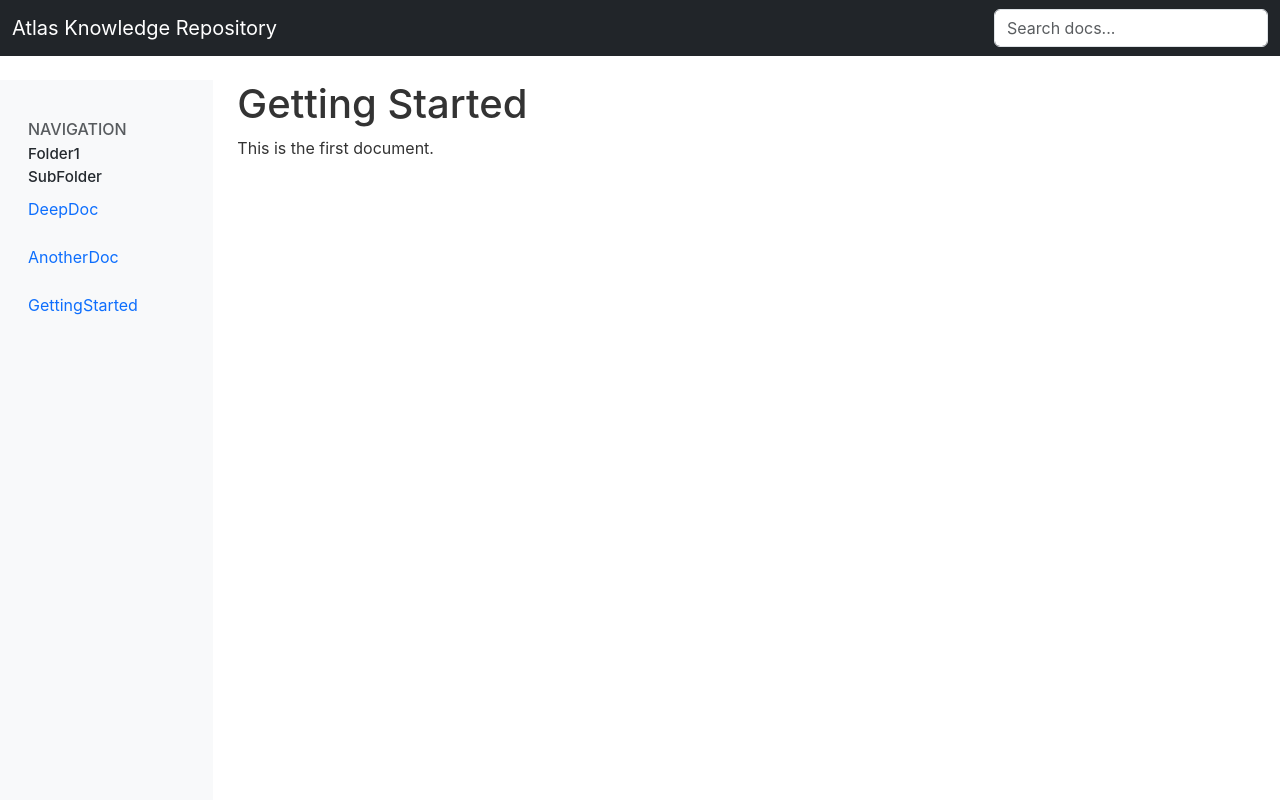
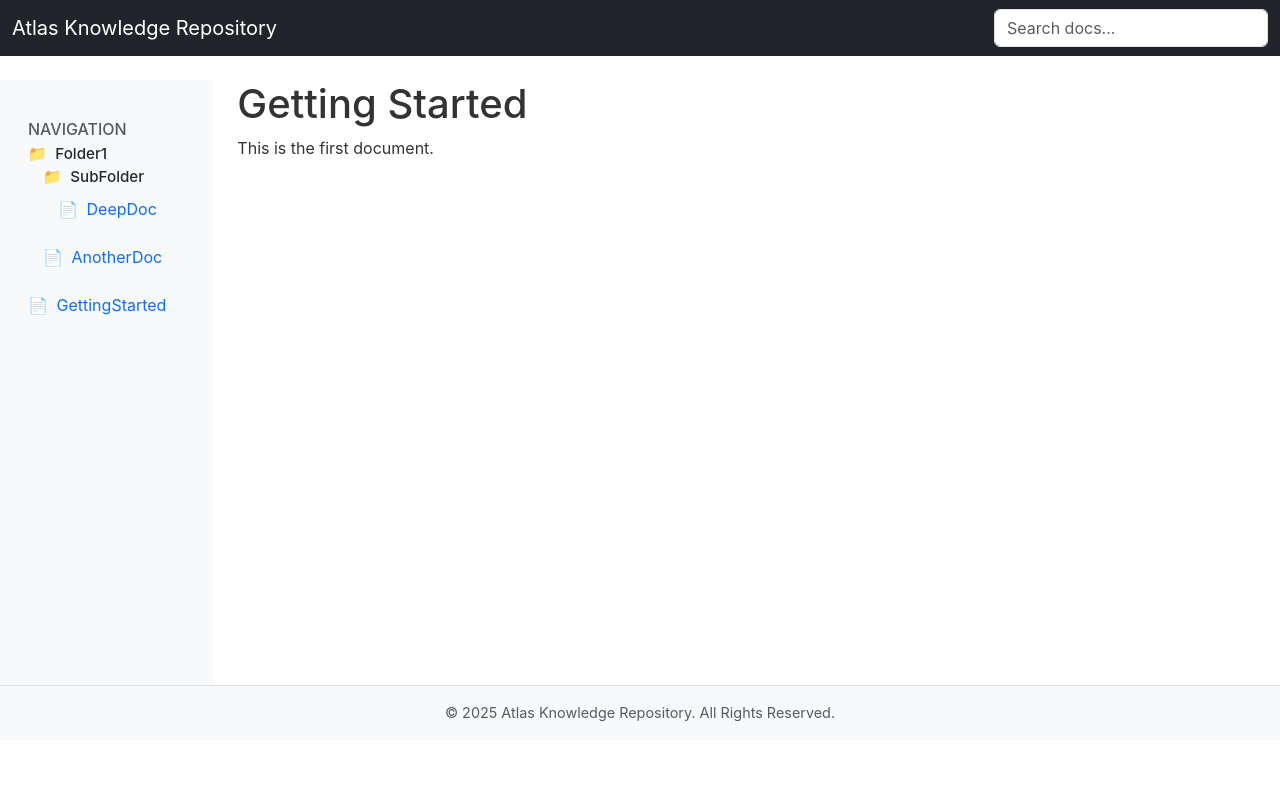
Before and after one commit to StephenBooysen/gemini-cli, a Node server app: page / in a window 1280 px wide. Run offline with Node 20, Linux system fonts and the light colour scheme; some libraries are stand-ins or nearby versions.

Commit message:
feat: Add nav indentation, icons, and fixed footer
- Enhanced the navigation tree in layout.ejs:
  - Items are now indented based on their depth in the folder structure.
  - Unicode icons (📁 for folders, 📄 for files) are displayed next to item names.
  - Added CSS for icon spacing and consistent line heights in the nav list.
- Added a fixed footer to the application:
  - Footer displays copyright information with the current year.
  - Styled using Bootstrap classes and custom CSS for positioning.
  - Added padding-bottom to the body to prevent content from being obscured by the fixed footer.

```diff
--- a/public/css/style.css
+++ b/public/css/style.css
@@ -8,7 +8,8 @@ body {
     flex-direction: column;
     min-height: 100vh; /* Changed from height: 100% to min-height: 100vh for flex body */
     margin: 0;
-    padding: 0; /* Ensure no default padding interferes */
+    /* padding: 0; */ /* Remove default padding: 0 here to allow padding-bottom */
+    padding-bottom: 60px; /* Space for the footer, adjust as needed */
     font-family: -apple-system, BlinkMacSystemFont, "Segoe UI", "Roboto", "Oxygen", "Ubuntu", "Cantarell", "Fira Sans", "Droid Sans", "Helvetica Neue", sans-serif;
     font-size: 16px;
     line-height: 1.5;
@@ -152,14 +153,25 @@ body {
 
 /* .navigation-pane li { ... } */ /* Now .nav-item */
 
+.navigation-pane .nav-icon {
+    margin-right: 8px; /* Space between icon and text */
+    display: inline-block; /* Helps with alignment if needed */
+    width: 1em; /* Give icon a consistent width for alignment */
+}
+
 .navigation-pane li strong { /* Folder names - can keep specific styling for these */
     font-weight: 500;
     color: #24292e;
-    display: block; /* Ensure it takes full width for padding */
-    /* padding: 6px 10px; */ /* Bootstrap .px-3 is used in layout.ejs */
+    /* display: block; */ /* d-block is on the element in layout.ejs */
+    /* padding: 6px 10px; */ /* Dynamic padding is applied in layout.ejs */
     cursor: default;
     font-size: 0.95em;
+    line-height: 1.5; /* Ensure consistent line height with nav-links */
 }
+.navigation-pane .nav-link {
+    line-height: 1.5; /* Ensure consistent line height with strong (folder names) */
+}
+
 
 /* .navigation-pane li a { ... } */ /* Now .nav-link, Bootstrap handles display, padding, color etc. */
 /* .navigation-pane li a:hover { ... } */ /* Bootstrap .nav-link hover styles apply */
@@ -359,3 +371,33 @@ body {
     .markdown-body h2 { font-size: 1.4em; }
     .markdown-body h3 { font-size: 1.2em; }
 }
+
+/* Footer Styling */
+.footer {
+    /* position: fixed; */ /* This is handled by body flex layout if footer is last child */
+    /* left: 0; */
+    /* bottom: 0; */
+    /* width: 100%; */
+    /* background-color: #f8f9fa; */ /* bg-light in layout.ejs */
+    /* color: #6c757d; */ /* text-muted in layout.ejs */
+    /* text-align: center; */ /* text-center in layout.ejs */
+    /* padding: 1rem 0; */ /* py-3 in layout.ejs */
+    /* border-top: 1px solid #dee2e6; */ /* border-top in layout.ejs */
+    font-size: 0.9em;
+}
+
+/* Add this if the footer is not staying at the bottom with flexbox alone,
+   though body display:flex and flex-direction:column with main content flex-grow:1
+   should push the footer to the bottom if it's the last element in body.
+   The .mt-auto on the footer in layout.ejs also helps in a flex context.
+*/
+/*
+body {
+    position: relative;
+}
+.footer {
+    position: absolute;
+    bottom: 0;
+    width: 100%;
+}
+*/
--- a/views/layout.ejs
+++ b/views/layout.ejs
@@ -41,18 +41,23 @@
                 </h6>
             <%# <div class="search-bar"> ... </div> %>
             <%# <hr> %>
-            <% function renderNav(items, basePath = '') { %>
+            <% function renderNav(items, depth = 0) { %> <%# Added depth parameter %>
                 <ul class="nav flex-column mb-2 list-unstyled"> <%# Bootstrap nav classes %>
                 <% items.forEach(item => { %>
+                    <% const itemStyle = `padding-left: ${depth * 15 + 16}px;`; // Base padding + depth * indent_size (16px is from .px-3 approx) %>
                     <li class="nav-item"> <%# Bootstrap nav item class %>
                         <% if (item.type === 'folder') { %>
-                            <strong class="px-3"><%= item.name %></strong>
+                            <strong class="d-block" style="<%= itemStyle %>">
+                                <span class="nav-icon">📁</span> <%= item.name %>
+                            </strong>
                             <% if (item.children && item.children.length > 0) { %>
-                                <%- renderNav(item.children, (basePath ? basePath + '/' : '') + item.name) %>
+                                <%- renderNav(item.children, depth + 1) %> <%# Pass incremented depth %>
                             <% } %>
                         <% } else if (item.type === 'file') { %>
                             <% const filePathForLink = item.relativePath.replace(/\\/g, '/'); %>
-                            <a class="nav-link" href="/view/<%= filePathForLink %>"><%= item.name.replace('.md', '') %></a> <%# Bootstrap nav link class %>
+                            <a class="nav-link" href="/view/<%= filePathForLink %>" style="<%= itemStyle %>">
+                                <span class="nav-icon">📄</span> <%= item.name.replace('.md', '') %>
+                            </a> <%# Bootstrap nav link class %>
                         <% } %>
                     </li>
                 <% }); %>
@@ -78,6 +83,12 @@
         </div>
     </div>
 
+    <footer class="footer mt-auto py-3 bg-light border-top">
+        <div class="container text-center">
+            <span class="text-muted">&copy; <%= new Date().getFullYear() %> Atlas Knowledge Repository. All Rights Reserved.</span>
+        </div>
+    </footer>
+
     <!-- Bootstrap JS Bundle with Popper -->
     <script src="https://cdn.jsdelivr.net/npm/bootstrap@5.3.0/dist/js/bootstrap.bundle.min.js" integrity="sha384-geWF76RCwLtnZ8qwWowPQNguL3RmwHVBC9FhGdlKrxdiJJigb/j/68SIy3Te4Bkz" crossorigin="anonymous"></script>
     <script src="/js/main.js"></script> <!-- For search and other interactions -->
```
